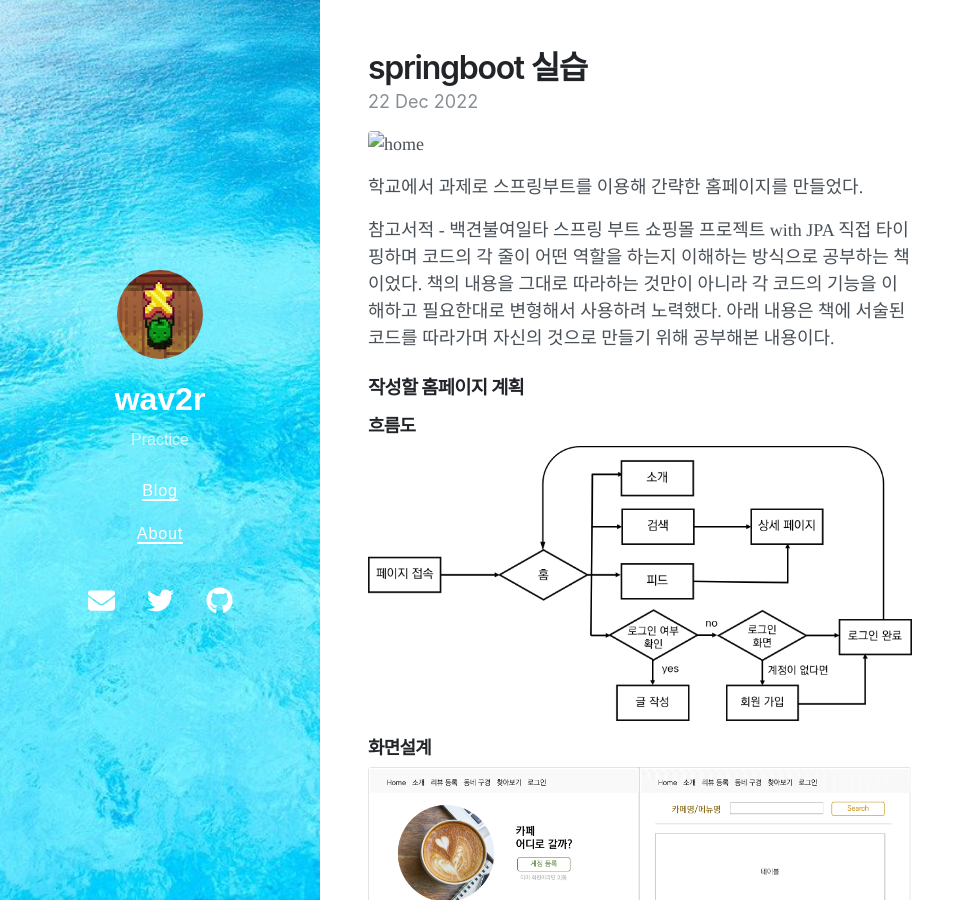
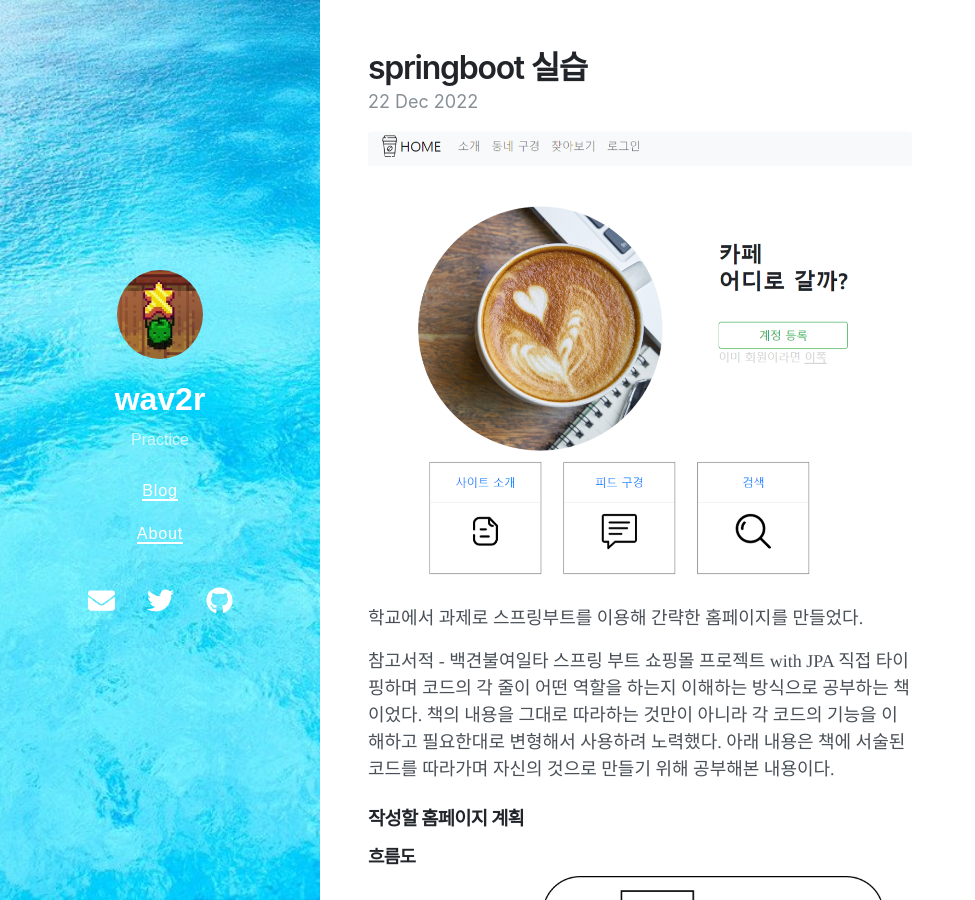
Before and after one commit to wav2r/wav2r.github.io, a Jekyll site: the page built from _posts/2022-12-22-springboot 실습.md, in a window 1280 px wide and 900 px high. Shown: the whole window, without its empty margins (0-975 px from the left). Built offline with Jekyll 4.4.1, drawn with Linux system fonts in a browser that asks for light colours; nearby versions of some CDN libraries.

Commit message:
edit posting

```diff
--- a/_posts/2022-12-22-springboot 실습.md
+++ b/_posts/2022-12-22-springboot 실습.md
@@ -6,7 +6,7 @@ math: true
 date: 2022-12-23 01:11 +0800
 ---
 
-![home](/assets/python/main_capture.png)
+![home](/assets/springboot1/main_capture.png)
 
 학교에서 과제로 스프링부트를 이용해 간략한 홈페이지를 만들었다.
 
```
